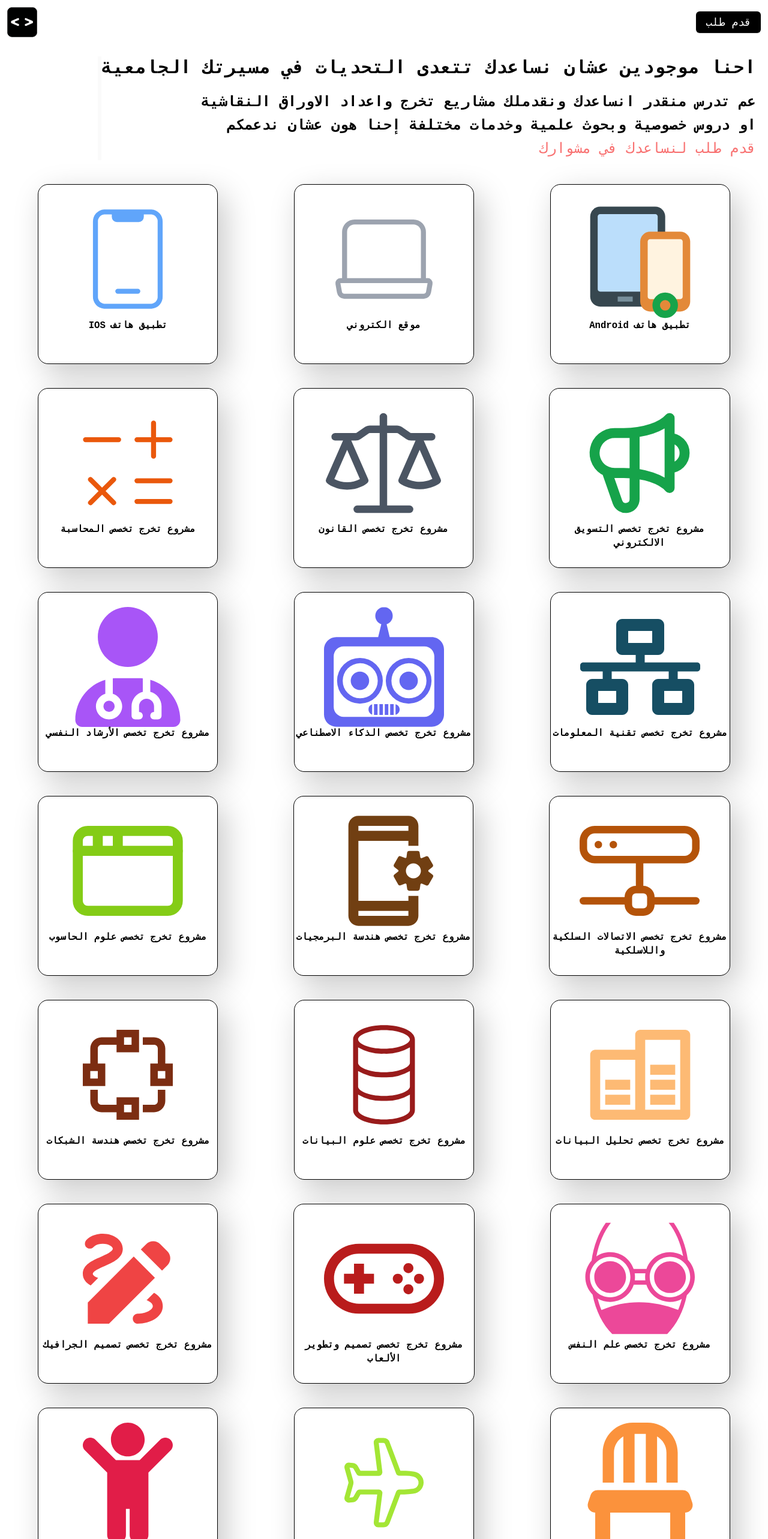
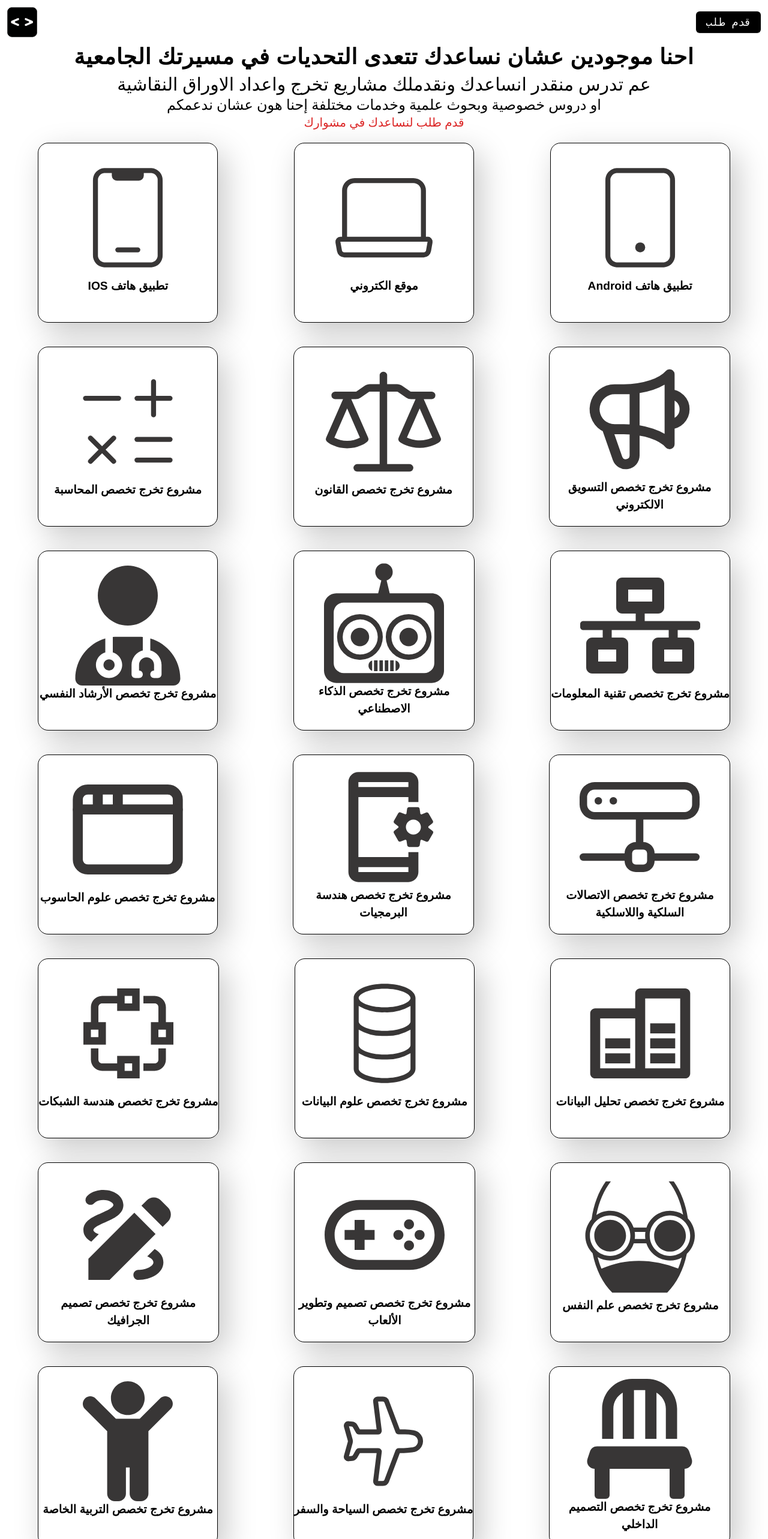
Before and after one commit to Zaidsaadedin1/codeMasters, a Next.js app: page / in a window 1280 px wide. Shown: the top 2566 px of the page at 60% size. Built offline with nearby package versions, Linux system fonts and the light colour scheme.

Commit message:
fixed all errors

```diff
--- a/src/Contexts/CardsContext .tsx
+++ b/src/Contexts/CardsContext .tsx
@@ -1,6 +1,6 @@
 "use client";
 import React, { createContext, useContext, useState } from "react";
-import { CiMobile3 } from "react-icons/ci";
+import { CiMobile2, CiMobile3 } from "react-icons/ci";
 import { FaMobile, FaRegChartBar, FaRemoveFormat } from "react-icons/fa";
 import { CiLaptop } from "react-icons/ci";
 import { CiCalculator2 } from "react-icons/ci";
@@ -20,6 +20,7 @@ import { CgGames } from "react-icons/cg";
 import {
   GiDoctorFace,
   GiFilmSpool,
+  GiMicroscope,
   GiRoundTable,
   GiWorld,
 } from "react-icons/gi";
@@ -37,23 +38,19 @@ import { FcBiotech, FcSmartphoneTablet } from "react-icons/fc";
 import { GiStonePile } from "react-icons/gi";
 import { FaDna } from "react-icons/fa6";
 
-// Define the type for CardData
 export interface CardData {
   image: JSX.Element;
   text: string;
 }
 
-// Define the type for the context
 export interface CardsContextType {
   cards: CardData[];
 }
 
-// Create the context
 export const CardsContext = createContext<CardsContextType | undefined>(
   undefined
 );
 
-// Define a custom hook to use the context
 export function useCardsContext() {
   const context = useContext(CardsContext);
   if (!context) {
@@ -64,168 +61,165 @@ export function useCardsContext() {
 interface Props {
   children: React.ReactNode;
 }
-// Define a provider component
+
 export const CardsProvider: React.FC<Props> = ({ children }) => {
   const [cards] = useState<CardData[]>([
     {
-      image: <CiMobile3 className="imageIcon text-blue-400" />,
+      image: <CiMobile3 className="imageIcon" />,
       text: "IOS تطبيق هاتف",
     },
     {
-      image: <CiLaptop className="imageIcon text-gray-400" />,
+      image: <CiLaptop className="imageIcon " />,
       text: "موقع الكتروني",
     },
     {
-      image: <FcSmartphoneTablet className="imageIcon text-green-600" />,
+      image: <CiMobile2 className="imageIcon " />,
       text: "Android تطبيق هاتف",
     },
     {
-      image: <CiCalculator2 className="imageIcon text-orange-600" />,
+      image: <CiCalculator2 className="imageIcon " />,
       text: "مشروع تخرج تخصص المحاسبة",
     },
     {
-      image: <GoLaw className="imageIcon text-gray-600" />,
+      image: <GoLaw className="imageIcon" />,
       text: "مشروع تخرج تخصص القانون",
     },
     {
-      image: <HiOutlineSpeakerphone className="imageIcon text-green-600" />,
+      image: <HiOutlineSpeakerphone className="imageIcon " />,
       text: "مشروع تخرج تخصص التسويق الالكتروني",
     },
     {
-      image: <FaUserDoctor className="imageIcon text-purple-500	" />,
+      image: <FaUserDoctor className="imageIcon" />,
       text: "مشروع تخرج تخصص الأرشاد النفسي",
     },
     {
-      image: <SiProbot className="imageIcon text-indigo-500	" />,
+      image: <SiProbot className="imageIcon	" />,
       text: "مشروع تخرج تخصص الذكاء الاصطناعي",
     },
     {
-      image: <FaNetworkWired className="imageIcon text-cyan-900	" />,
+      image: <FaNetworkWired className="imageIcon 	" />,
       text: "مشروع تخرج تخصص تقنية المعلومات",
     },
     {
-      image: <LuAppWindow className="imageIcon text-lime-500	" />,
+      image: <LuAppWindow className="imageIcon" />,
       text: "مشروع تخرج تخصص علوم الحاسوب",
     },
     {
-      image: <MdOutlineAppSettingsAlt className="imageIcon text-yellow-900	" />,
+      image: <MdOutlineAppSettingsAlt className="imageIcon 	" />,
       text: "مشروع تخرج تخصص هندسة البرمجيات",
     },
     {
-      image: <BsHddNetwork className="imageIcon text-amber-700	" />,
+      image: <BsHddNetwork className="imageIcon 	" />,
       text: "مشروع تخرج تخصص الاتصالات السلكية واللاسلكية",
     },
     {
-      image: <LiaNetworkWiredSolid className="imageIcon text-orange-900	" />,
+      image: <LiaNetworkWiredSolid className="imageIcon 	" />,
       text: "مشروع تخرج تخصص هندسة الشبكات",
     },
     {
-      image: <CiDatabase className="imageIcon text-red-800	" />,
+      image: <CiDatabase className="imageIcon " />,
       text: "مشروع تخرج تخصص علوم البيانات",
     },
     {
-      image: <RiDatabaseLine className="imageIcon text-orange-300	" />,
+      image: <RiDatabaseLine className="imageIcon 	" />,
       text: "مشروع تخرج تخصص تحليل البيانات",
     },
     {
-      image: <MdDraw className="imageIcon text-red-500	" />,
+      image: <MdDraw className="imageIcon " />,
       text: "مشروع تخرج تخصص تصميم الجرافيك",
     },
     {
-      image: <CgGames className="imageIcon text-red-700	" />,
+      image: <CgGames className="imageIcon " />,
       text: "مشروع تخرج تخصص تصميم وتطوير الألعاب",
     },
     {
-      image: <GiDoctorFace className="imageIcon text-pink-500	" />,
+      image: <GiDoctorFace className="imageIcon " />,
       text: "مشروع تخرج تخصص علم النفس",
     },
     {
-      image: <FaChild className="imageIcon text-rose-600	" />,
+      image: <FaChild className="imageIcon 	" />,
       text: "مشروع تخرج تخصص التربية الخاصة",
     },
     {
-      image: <CiPlane className="imageIcon text-lime-400	" />,
+      image: <CiPlane className="imageIcon 	" />,
       text: "مشروع تخرج تخصص السياحة والسفر",
     },
     {
-      image: <FaChair className="imageIcon text-orange-400	" />,
+      image: <FaChair className="imageIcon 	" />,
       text: "مشروع تخرج تخصص التصميم الداخلي",
     },
     {
-      image: <FaRegBuilding className="imageIcon text-purple-500	" />,
+      image: <FaRegBuilding className="imageIcon	" />,
       text: "مشروع تخرج تخصص الهندسة المعمارية",
     },
     {
-      image: <MdOutlineBuild className="imageIcon text-indigo-500	" />,
+      image: <MdOutlineBuild className="imageIcon 	" />,
       text: "مشروع تخرج تخصص الهندسة الصناعية",
     },
     {
-      image: <MdOutlineElectricBolt className="imageIcon text-cyan-500	" />,
+      image: <MdOutlineElectricBolt className="imageIcon	" />,
       text: "مشروع تخرج تخصص هندسة الكهرباء والالكترونيات",
     },
     {
-      image: <IoIosNuclear className="imageIcon text-teal-600	" />,
+      image: <IoIosNuclear className="imageIcon 	" />,
       text: "مشروع تخرج تخصص هندسة الطاقة",
     },
     {
-      image: <PiEngineBold className="imageIcon text-rose-500	" />,
+      image: <PiEngineBold className="imageIcon 	" />,
       text: "مشروع تخرج تخصص الهندسة الميكانيكية",
     },
     {
-      image: <GiTreeBranch className="imageIcon text-teal-800	" />,
+      image: <GiTreeBranch className="imageIcon 	" />,
       text: "مشروع تخرج تخصص الهندسة البيئية",
     },
     {
-      image: <TbMath className="imageIcon text-teal-300	" />,
+      image: <TbMath className="imageIcon 	" />,
       text: "مشروع تخرج تخصص الرياضيات",
     },
     {
-      image: <FaRemoveFormat className="imageIcon text-purple-950	" />,
+      image: <FaRemoveFormat className="imageIcon 	" />,
       text: "مشروع تخرج تخصص الفيزياء",
     },
     {
-      image: <MdOutlineBiotech className="imageIcon text-purple-300	" />,
+      image: <MdOutlineBiotech className="imageIcon 	" />,
 
       text: "مشروع تخرج تخصص الكيمياء",
     },
     {
-      image: <FcBiotech className="imageIcon" />,
+      image: <GiMicroscope
+        className="imageIcon" />,
       text: "مشروع تخرج تخصص علم الاحياء",
     },
     {
-      image: <SiMicrosoftsqlserver className="imageIcon text-neutral-700	" />,
+      image: <SiMicrosoftsqlserver className="imageIcon 	" />,
       text: "مشروع تخرج تخصص البيولوجيا الدقيقة والجزيئية",
     },
     {
-      image: <FaDna className="imageIcon text-yellow-500	" />,
+      image: <FaDna className="imageIcon 	" />,
       text: "مشروع تخرج تخصص علم الوراثة",
     },
     {
-      image: <GiStonePile className="imageIcon text-lime-100	" />,
+      image: <GiStonePile className="imageIcon " />,
       text: "مشروع تخرج تخصص الجيولوجيا",
     },
     {
-      image: <GiWorld className="imageIcon text-lime-800	" />,
-      text: "مشروع تخرج تخصص الجغرافيا",
-    },
-    {
-      image: <FaRegChartBar className="imageIcon text-violet-950	" />,
+      image: <FaRegChartBar className="imageIcon 	" />,
       text: "مشروع تخرج تخصص علم الاقتصاد",
     },
     {
-      image: <PiSigmaThin className="imageIcon text-teal-700	" />,
+      image: <PiSigmaThin className="imageIcon 	" />,
       text: "مشروع تخرج تخصص علم الإحصاء",
     },
     {
-      image: <GiRoundTable className="imageIcon text-red-500	" />,
+      image: <GiRoundTable className="imageIcon " />,
       text: "مشروع تخرج تخصص العلوم السياسية",
     },
     {
-      image: <RiSpeakLine className="imageIcon text-red-700	" />,
+      image: <RiSpeakLine className="imageIcon " />,
       text: "مشروع تخرج تخصص علم الاجتماع",
     },
     {
-      image: <GiFilmSpool className="imageIcon text-rose-500	" />,
+      image: <GiFilmSpool className="imageIcon 	" />,
       text: "مشروع تخرج تخصص الصحافة والإعلام",
     },
   ]);
--- /dev/null
+++ b/src/components/BookNowModal/BookNowModal.css
@@ -0,0 +1,40 @@
+.drawer-content {
+
+    max-width: 600px;
+    min-width: 200px;
+    max-height: 100vh;
+    min-height: 200px;
+    overflow: auto;
+    padding: 4px;
+}
+
+/* Style the scrollbar */
+.drawer-content::-webkit-scrollbar {
+    width: 6px; /* Set the width of the scrollbar */
+    height: 6px; /* Set the height of the scrollbar for horizontal scrolling */
+    background-color: transparent; /* Set the background color of the scrollbar track */
+}
+
+.drawer-content::-webkit-scrollbar-thumb {
+    background-color: rgb(62, 61, 61); /* Set the color of the scrollbar thumb */
+    border-radius: 4px; /* Set the border-radius of the scrollbar thumb */
+}
+
+.drawer-content::-webkit-scrollbar-track {
+    background-color: transparent; /* Set the background color of the scrollbar track */
+}
+
+/* Add padding to the scrollbar */
+.drawer-content::-webkit-scrollbar {
+    padding: 10px; /* Set the padding for the scrollbar */
+}
+
+/* Responsive Styles */
+@media only screen and (max-width: 768px) {
+    .drawer-content {
+        max-width: 90%;
+        min-width: 90%;
+        max-height: 90vh;
+        min-height: 150px; /* Adjust min-height as needed */
+    }
+}
--- a/src/components/HomePage/Homepage.tsx
+++ b/src/components/HomePage/Homepage.tsx
@@ -11,6 +11,7 @@ import { useAlertModal } from "@/Contexts/AlertContext";
 import { useAlertData } from "@/Contexts/AlertData";
 import { ToastContainer, toast } from "react-toastify";
 import "react-toastify/dist/ReactToastify.css";
+import { CiFacebook } from "react-icons/ci";
 
 function Homepage() {
   const { openBookNowModal } = useBookNowModal();
@@ -115,7 +116,7 @@ function Homepage() {
             className="flex flex-row justify-center text-black items-center font-mono m-2"
             href="https://www.facebook.com/Codemastersjo/"
           >
-            <FaFacebook />
+            <CiFacebook />
             codemastersjo
           </a>
         </footer>
--- a/src/components/ListOfCards/Card.css
+++ b/src/components/ListOfCards/Card.css
@@ -28,7 +28,7 @@
 }
 .card-text {
   word-wrap: break-word;
-  font-family: monospace;
+  font-family:'Franklin Gothic Medium', 'Arial Narrow', Arial, sans-serif;
   font-size: larger;
 }
 .card-front:hover {
@@ -48,6 +48,7 @@
   min-width: 50px;
   max-height: 350px;
   min-height: 50px;
+  color:rgb(56, 54, 54);
 }
 .card-back {
   box-sizing: border-box;
--- a/src/components/MainText/MainText.js
+++ b/src/components/MainText/MainText.js
@@ -1,32 +1,40 @@
 import { motion } from "framer-motion";
-import Animations from "./Animations";
+import { useBookNowModal } from "@/Contexts/BookNowModal";
 
 function MainText() {
+  const { openBookNowModal, setOpenBookNowModal } = useBookNowModal();
+
   return (
-    <div className="bg-white flex flex-row  flex-wrap justify-end p-5">
-      <section className="animation "></section>
-      <section className="">
+    <section className="flex justify-center flex-col items-center">
       <motion.div
         initial={{ opacity: 0 }}
         animate={{ opacity: 2 }}
         transition={{ duration: 1 }}
-          className="flex flex-col text-black text-right"
+        className="flex flex-col text-black "
       >
-          <h1 className="font-mono text-3xl font-bold tracking-wide mb-5 flex flex-row justify-end items-center">
+        <h1
+          dir="rtl"
+          className="font-sans text-4xl font-bold tracking-wide mb-2"
+        >
           احنا موجودين عشان نساعدك تتعدى التحديات في مسيرتك الجامعية
         </h1>
-          <h2 className="text-2xl leading-relaxed font-mono">
+        <div dir="rtl" className="flex justify-center flex-col items-center">
+          <h2 className="text-3xl font-sans">
             عم تدرس منقدر انساعدك ونقدملك مشاريع تخرج واعداد الاوراق النقاشية
-            <br />
+          </h2>
+          <h2 dir="rtl" className="text-2xl font-sans">
             او دروس خصوصية وبحوث علمية وخدمات مختلفة إحنا هون عشان ندعمكم
-            <br />
-            <span className="text-2xl font-mono text-red-400">
+          </h2>
+          <button
+            dir="rtl"
+            onClick={() => setOpenBookNowModal(!openBookNowModal)}
+            className="text-xl font-serif text-red-600"
+          >
             قدم طلب لنساعدك في مشوارك
-            </span>
-          </h2>
+          </button>
+        </div>
       </motion.div>
     </section>
-    </div>
   );
 }
 
```
Also changed, not shown: src/components/BookNowModal/BookNowModal.tsx (+32 -83 lines). Lines whose indentation alone changed are shown as unchanged.
